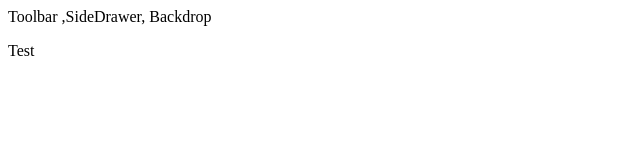
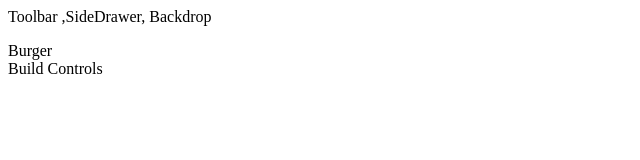
Before and after one commit to Charpell/burger, a React app: page / in a window 1280 px wide. Shown: the top 160 px of the page, without its empty margins (0-640 px from the left). Built offline with nearby package versions, Linux system fonts and the light colour scheme.

Commit message:
Starting Implementation of the Burger Builder Container

```diff
--- a/src/App.js
+++ b/src/App.js
@@ -1,6 +1,7 @@
 import React, { Component } from 'react';
 
-import Layout from './components/Layout/Layout'
+import Layout from './components/Layout/Layout';
+import BurgerBuilder from './containers/BurgerBuilder/BurgerBuilder';
 
 
 class App extends Component {
@@ -8,7 +9,7 @@
     return (
       <div>
         <Layout>
-          <p>Test</p>
+          <BurgerBuilder />
         </Layout>
       </div>
     );
--- /dev/null
+++ b/src/components/Layout/Layout.css
@@ -0,0 +1,3 @@
+.Content {
+  margin-top: 16px;
+}
--- a/src/components/Layout/Layout.js
+++ b/src/components/Layout/Layout.js
@@ -1,11 +1,14 @@
 import React from "react";
 
 import Aux from "../../hoc/Aux";
+import classes from "./Layout.css"
 
 const Layout = props => (
   <Aux>
     <div>Toolbar ,SideDrawer, Backdrop</div>
-    <main>{props.children}</main>
+    <main className={classes.Content}>
+      {props.children}
+    </main>
   </Aux>
 );
 
--- /dev/null
+++ b/src/containers/BurgerBuilder/BurgerBuilder.js
@@ -0,0 +1,17 @@
+import React, { Component } from "react";
+
+import Aux from '../../hoc/Aux';
+
+class BurgerBuilder extends Component {
+  render() {
+    return (
+      <Aux>
+        <div>Burger</div>
+        <div>Build Controls</div>
+      </Aux>
+    )
+
+  }
+}
+
+export default BurgerBuilder;
```
